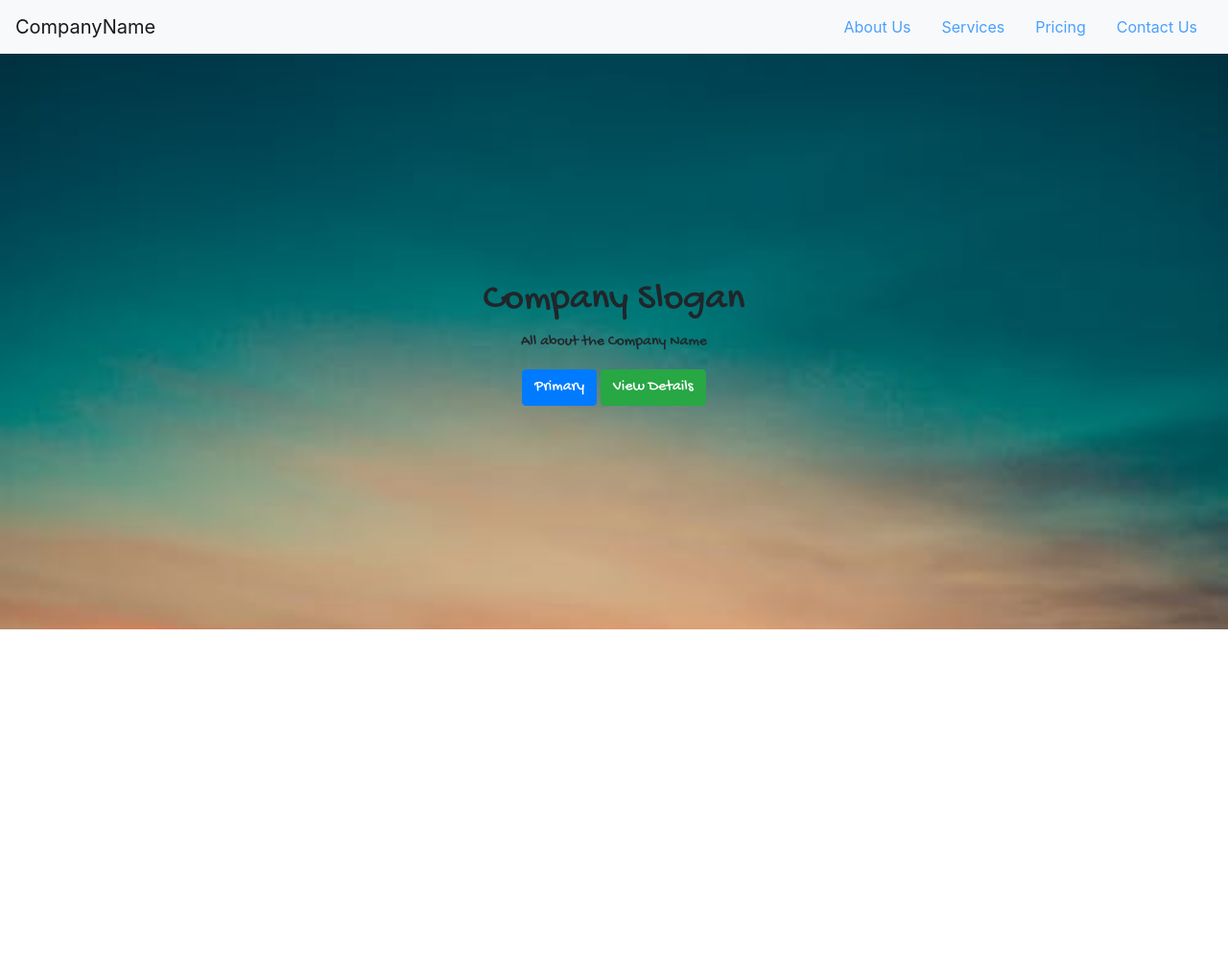
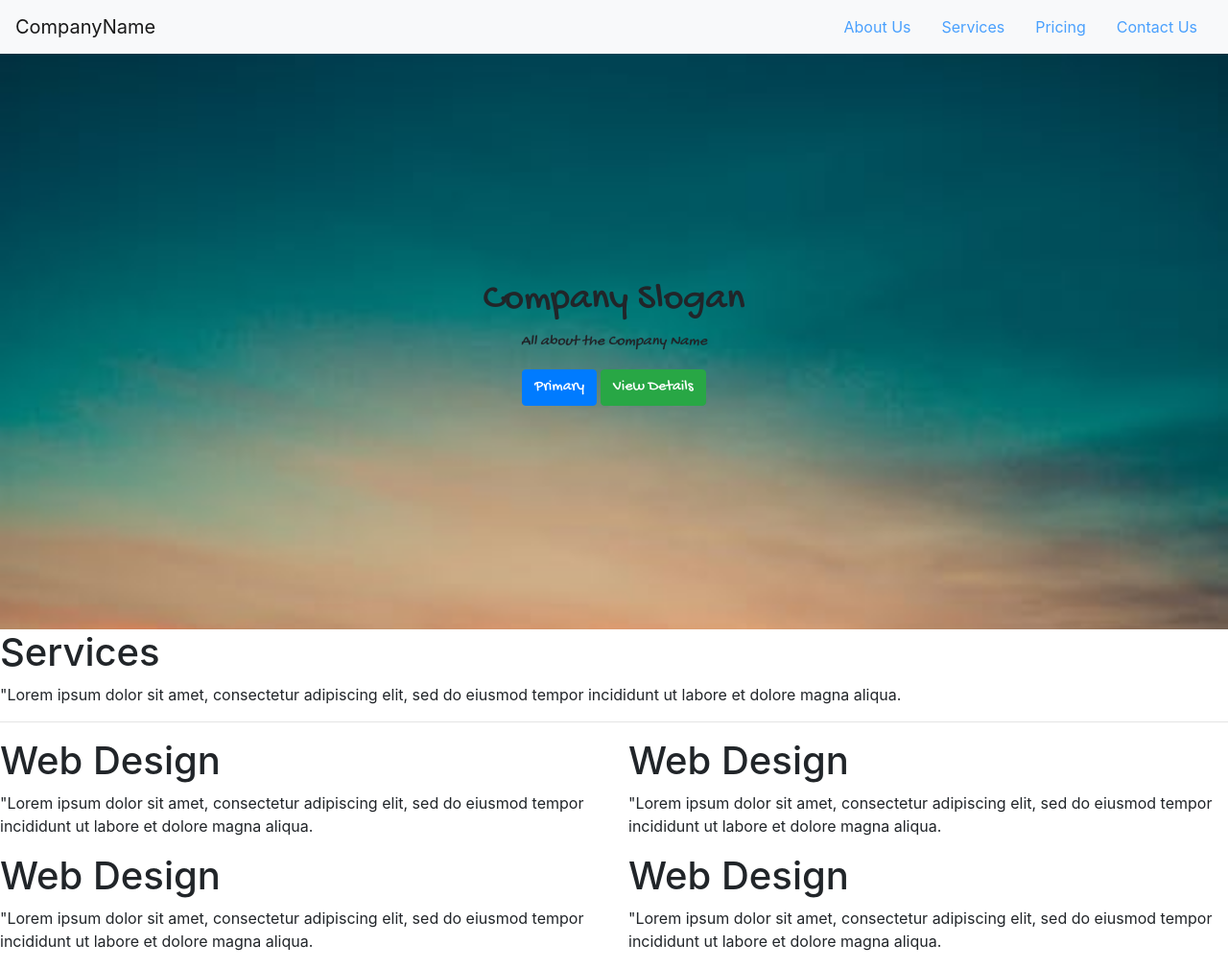
Before and after one commit to RogerCalixto/project-2, a plain HTML site: page index.html in a window 1280 px wide. Shown: the whole page at 96% size. Before the commit the page ends 800 px from the top, so only its background shows below. Drawn offline with nearby package versions, Linux system fonts and the light colour scheme.

Commit message:
services section

```diff
--- a/index.html
+++ b/index.html
@@ -47,4 +47,38 @@
                     <button type="button" class="btn btn-success">View Details</button>
                 </div>
             </header>
+
+            <!--Services-->
+            <section class="services containter">
+                <h1> Services </h1>
+                <p> "Lorem ipsum dolor sit amet, consectetur adipiscing elit, sed do eiusmod tempor incididunt ut labore et dolore magna aliqua. </p>
+                <hr>
+                <div class="row">
+                    <div class="col">
+                        <h1>Web Design</h1>
+                        <p> "Lorem ipsum dolor sit amet, consectetur adipiscing elit, sed do eiusmod tempor incididunt ut labore et dolore magna aliqua. </p>
+
+                    </div>
+                    <div class="col">
+                        <h1>Web Design</h1>
+                        <p> "Lorem ipsum dolor sit amet, consectetur adipiscing elit, sed do eiusmod tempor incididunt ut labore et dolore magna aliqua. </p>
+                    </div>
+                </div>
+
+                <div class="row">
+                    <div class="col">
+                        <h1>Web Design</h1>
+                        <p> "Lorem ipsum dolor sit amet, consectetur adipiscing elit, sed do eiusmod tempor incididunt ut labore et dolore magna aliqua. </p>
+
+                    </div>
+                    <div class="col">
+                        <h1>Web Design</h1>
+                        <p> "Lorem ipsum dolor sit amet, consectetur adipiscing elit, sed do eiusmod tempor incididunt ut labore et dolore magna aliqua. </p>
+                    </div>
+                </div>
+            </section>
+
+
+
+
     </html>
--- a/style.css
+++ b/style.css
@@ -22,3 +22,6 @@ header {
     text-align: center;
     font-family: 'Gochi Hand', cursive;
 }
+header p{
+    font-style: italic;
+}
```
